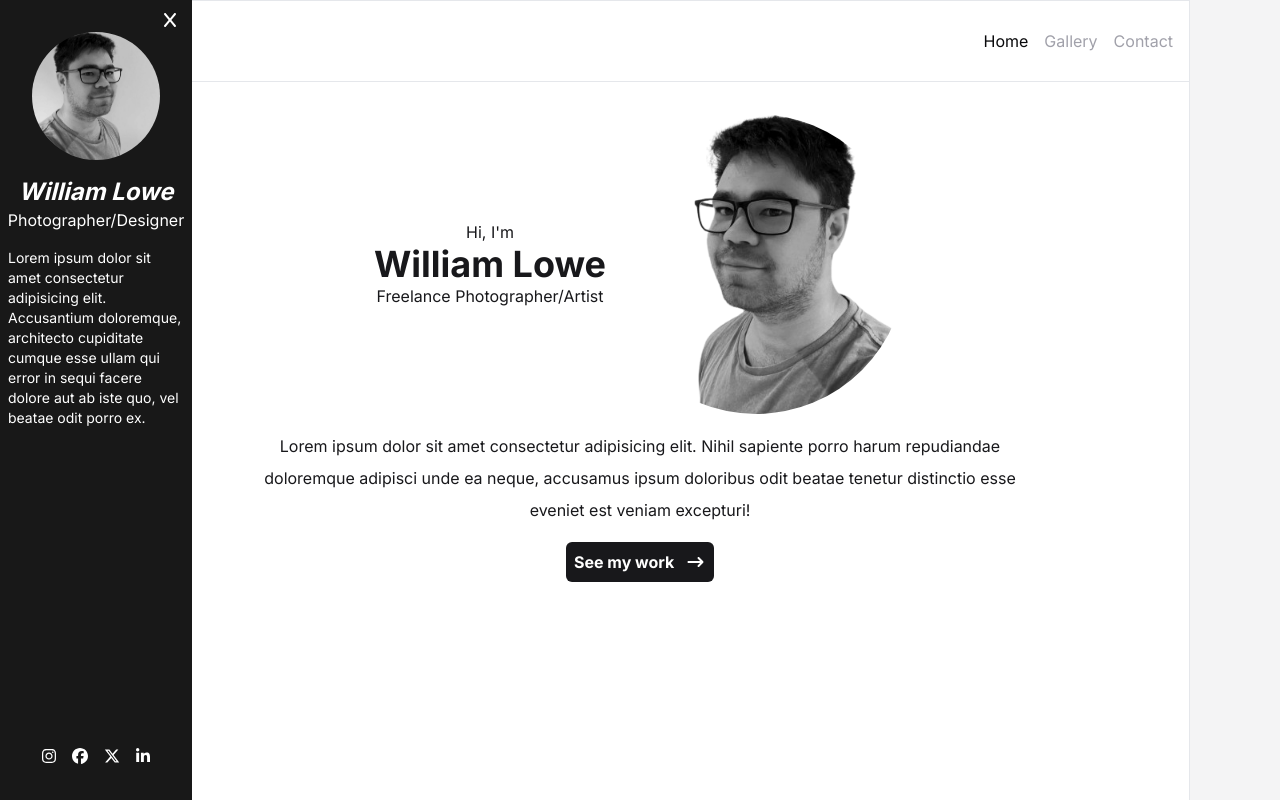
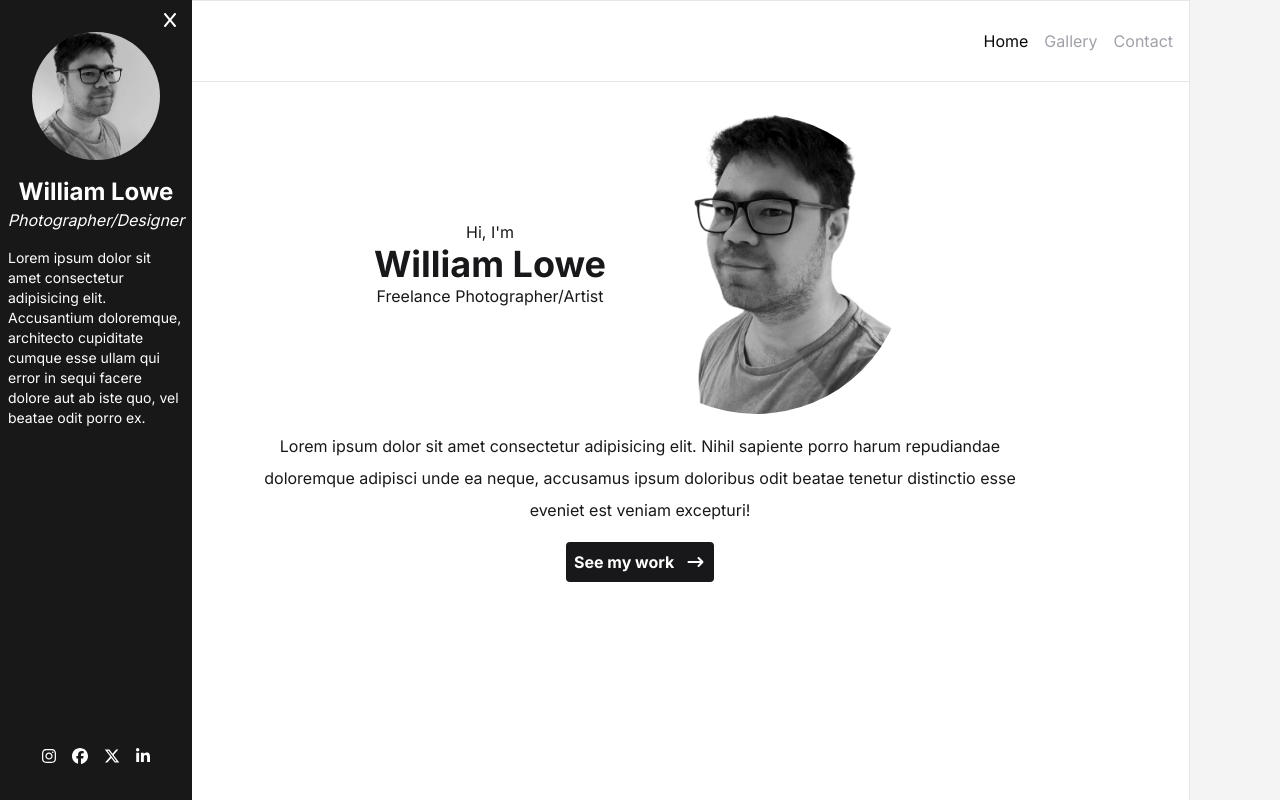
Before and after one commit to williamalowe/next-gallery, a Next.js app: page / in a window 1280 px wide. Both pictures are taken after a click on the button 20 px from the left and 412 px from the top of the page. Built offline with nearby package versions, Linux system fonts and the light colour scheme.

Commit message:
styles: minor styling adjustments

```diff
--- a/src/app/gallery/[id]/page.tsx
+++ b/src/app/gallery/[id]/page.tsx
@@ -10,8 +10,8 @@ export default function page({ params } : {
         src={`/images/${params.id}.jpg`}
         alt={`image ${params.id}`}
         className='h-auto w-auto'
-        width='800'
-        height='800'
+        width={800}
+        height={800}
       />
     </main>
   )
--- a/src/components/header.tsx
+++ b/src/components/header.tsx
@@ -21,7 +21,7 @@ export default function Header() {
   return (
     <header className="border-y p-4 flex items-center">
       <Link href="/">
-        <div className="bg-zinc-900 w-12 h-12 text-white flex items-center justify-center text-2xl font-bold rounded-md">
+        <div className="bg-zinc-900 w-12 h-12 text-white flex items-center justify-center text-2xl font-bold rounded">
           WL
         </div>
       </Link>
--- a/src/components/link-button.tsx
+++ b/src/components/link-button.tsx
@@ -15,7 +15,7 @@ export default function LinkButton({
   return (
     <Link href={href}>
       <motion.div
-        className="w-[148px] flex gap-x-2 items-center p-2 bg-zinc-900 text-white font-bold rounded-md"
+        className="w-[148px] flex gap-x-2 items-center p-2 bg-zinc-900 text-white font-bold rounded"
         whileHover={{
           scale: 1.1,
         }}
--- a/src/components/sidebar.jsx
+++ b/src/components/sidebar.jsx
@@ -59,8 +59,8 @@ export default function Sidebar() {
               width={128}
               height={128}
             />
-            <h3 className="text-2xl font-bold mt-4 italic">William Lowe</h3>
-            <h5 className="">Photographer/Designer</h5>
+            <h3 className="text-2xl font-bold mt-4">William Lowe</h3>
+            <h5 className="italic">Photographer/Designer</h5>
             <p className="text-sm mx-2 mt-4">
               Lorem ipsum dolor sit amet consectetur adipisicing elit.
               Accusantium doloremque, architecto cupiditate cumque esse ullam
```
